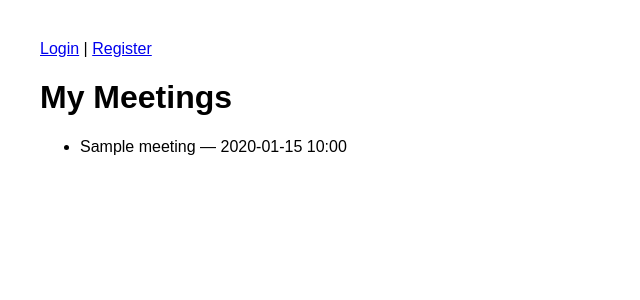
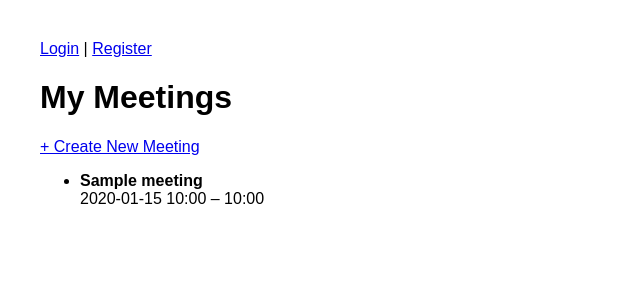
Before and after one commit to camper3d/management_system, a FastAPI app: template backend/templates/meetings.html in a window 1280 px wide. Shown: the top 300 px of the page, without its empty margins (0-640 px from the left). Run offline with FastAPI, Linux system fonts and the light colour scheme; the template is opened without the code that fills it: most values are stand-ins (such as "Sample title", 1, 10 or a date in 2020); parts of the project's set-up code (start-up, migrations or seed data) failed here and were passed over.

Commit message:
feat: добавлена функция создания митинга

```diff
--- a/backend/templates/meetings.html
+++ b/backend/templates/meetings.html
@@ -1,10 +1,15 @@
 {% extends "base.html" %}
 {% block content %}
 <h1>My Meetings</h1>
+<a href="/meetings/create">+ Create New Meeting</a>
+
 {% if meetings %}
   <ul>
   {% for meeting in meetings %}
-    <li>{{ meeting.title }} — {{ meeting.start_time.strftime('%Y-%m-%d %H:%M') }}</li>
+    <li>
+      <strong>{{ meeting.title }}</strong><br>
+      {{ meeting.start_time.strftime('%Y-%m-%d %H:%M') }} – {{ meeting.end_time.strftime('%H:%M') }}
+    </li>
   {% endfor %}
   </ul>
 {% else %}
```
